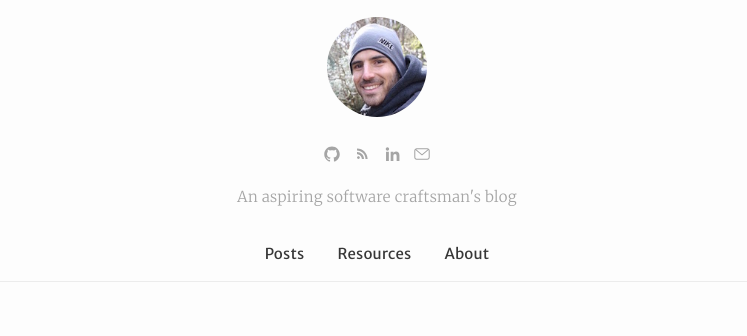
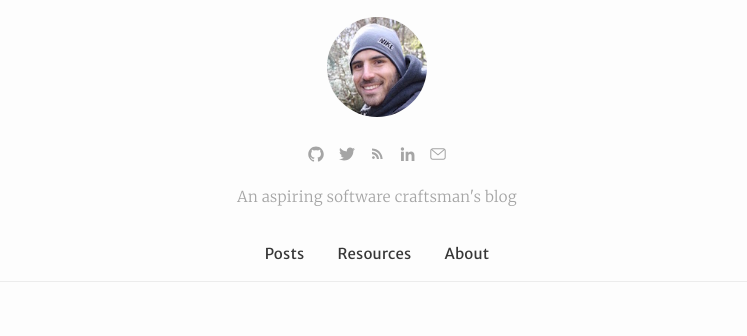
Before and after one commit to NunoAlexandre/nunoalexandre.github.io, a Jekyll site: the page built from index.html, in a window 1280 px wide. Shown: the top 336 px of the page, without its empty margins (263-1010 px from the left). Built offline with Jekyll 4.4.1, drawn with Linux system fonts in a browser that asks for light colours; comment, search, counter and statistics services are not loaded.

Commit message:
Adding my twitter into the social list items.

```diff
--- a/_config.yml
+++ b/_config.yml
@@ -13,6 +13,7 @@ baseurl: "" # the subpath of your site, e.g. /blog
 url: "http://nunoalexandre.com" # the base hostname & protocol for your site
 linkedin_username: nunombalexandre
 github_username: nunoalexandre
+twitter_username: nunombalexandre
 disqus_shortname: "nunoalexandre"
 permalink: :year/:month/:day/:title
 # Build settings
--- a/_includes/header.html
+++ b/_includes/header.html
@@ -10,6 +10,9 @@
     <ul class="social-media-list">
       <li>
         {% include icon-github.html username=site.github_username %}
+      </li>
+      <li>
+        {% include icon-twitter.html username=site.twitter_username %}
       </li>
       <li>
         {% include icon-rss.html %}
--- a/_includes/icon-rss.html
+++ b/_includes/icon-rss.html
@@ -1,4 +1,4 @@
-<a href="/feed.xml" target="_blank" title="RSS">
+<a href="/feed.xml" target="_blank" title="Subscribe">
    <span class="icon icon--rss">
       <svg viewBox="0 0 512 512"><path d="M201.8 347.2c0 20.3-16.5 36.8-36.8 36.8 -20.3 0-36.8-16.5-36.8-36.8s16.5-36.8 36.8-36.8C185.3 310.4 201.8 326.8 201.8 347.2zM128.2 204.7v54.5c68.5 0.7 124 56.3 124.7 124.7h54.5C306.7 285.3 226.9 205.4 128.2 204.7zM128.2 166.6c57.9 0.3 112.3 22.9 153.2 63.9 41 41 63.7 95.5 63.9 153.5h54.5c-0.3-149.9-121.7-271.4-271.6-271.9V166.6L128.2 166.6z"/></svg><!--[if lt IE 9]><em>RSS</em><![endif]-->
    </span>
--- a/_includes/icon-twitter.html
+++ b/_includes/icon-twitter.html
@@ -1 +1,3 @@
-<a href="https://twitter.com/{{ include.username }}"><span class="icon icon--twitter">{% include icon-twitter.svg %}</span><span class="username">{{ include.username }}</span></a>
+<a href="https://twitter.com/{{ include.username }}" target="_blank" title="Twitter">
+   <span class="icon icon--twitter">{% include icon-twitter.svg %}</span>
+</a>
--- a/_sass/_layout.scss
+++ b/_sass/_layout.scss
@@ -414,6 +414,10 @@ iframe {
    fill: #007bb6;
 }
 
+.icon--twitter:hover svg path {
+   fill: #1da1f2;
+}
+
 .icon--rss:hover svg path {
    fill: #f60;
    bottom: -3px;
```
